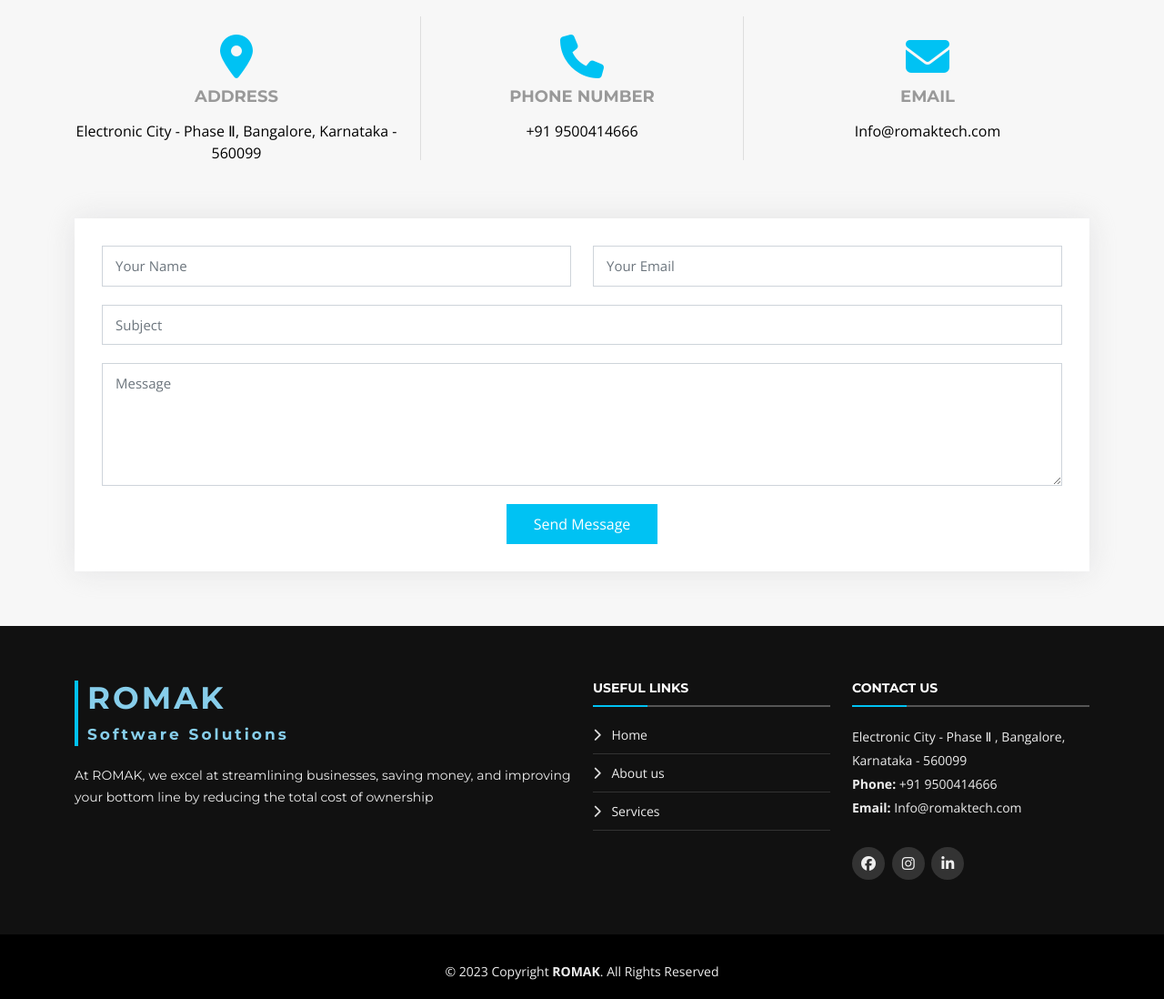
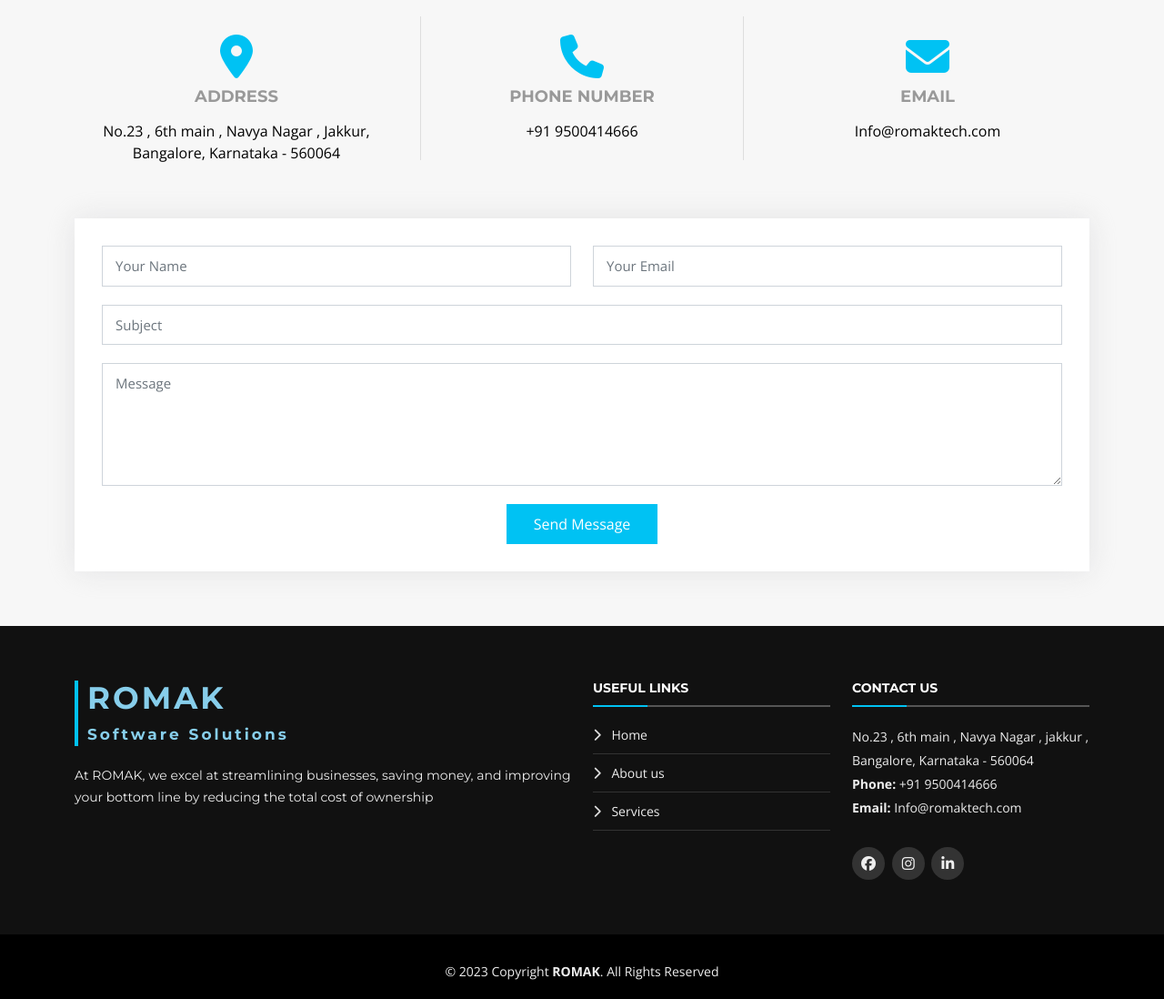
Before and after one commit to lalith145/Romak, a website: page index.html in a window 1280 px wide. Shown: the part 2500-3598 px from the top of the page at 91% size. Drawn offline with nearby package versions, Linux system fonts and the light colour scheme; a web font is replaced by a local one.

Commit message:
address updated

```diff
--- a/index.html
+++ b/index.html
@@ -272,7 +272,7 @@
             <div class="contact-address">
               <i class="fa-solid fa-location-dot"></i>
               <h3>Address</h3>
-              <address>Electronic City - Phase &#8545;, Bangalore, Karnataka - 560099</address>
+              <address>No.23 , 6th main , Navya Nagar , Jakkur, Bangalore, Karnataka - 560064</address>
             </div>
           </div>
 
@@ -349,7 +349,7 @@
           <div class="col-lg-3 col-md-6 footer-contact">
             <h4>Contact Us</h4>
             <p>
-              Electronic City - Phase &#8545; , Bangalore, Karnataka - 560099<br>
+              No.23 , 6th main , Navya Nagar , jakkur , Bangalore, Karnataka - 560064<br>
               <strong>Phone:</strong> +91 9500414666<br>
               <strong>Email:</strong> Info@romaktech.com<br>
             </p>
```
